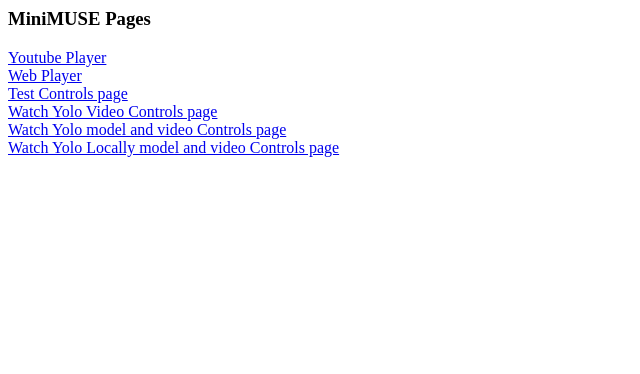
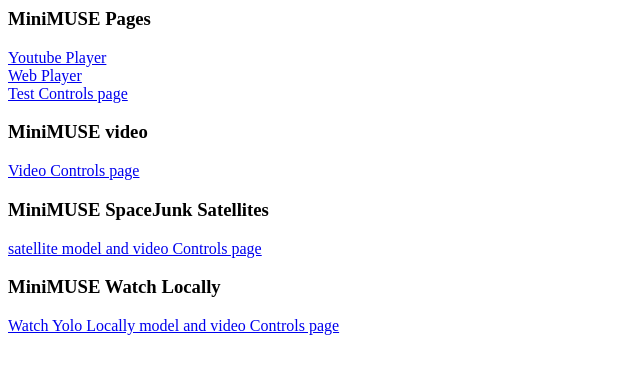
Before and after one commit to WorldViews/Mini-MUSE, a website: page static/index.html in a window 1280 px wide. Shown: the whole page, without its empty margins (0-640 px from the left). Drawn offline with Linux system fonts and the light colour scheme.

Commit message:
added sensible titles for muse buttons control page

```diff
--- a/static/index.html
+++ b/static/index.html
@@ -11,10 +11,13 @@
 <br>
 <a href="./test.html">Test Controls page</a>
 <br>
-<a href="./watchYoloVideo.html">Watch Yolo Video Controls page</a>
+<h3>MiniMUSE video</h3>
+<a href="./watchYoloVideo.html"> Video Controls page</a>
 <br>
-<a href="./museDriver.html">Watch Yolo model and video Controls page</a>
+<h3>MiniMUSE SpaceJunk Satellites</h3>
+<a href="./museDriver.html">satellite model and video Controls page</a>
 <br>
+<h3>MiniMUSE Watch Locally</h3>
 <a href="./museDriverLocal.html">Watch Yolo Locally model and video Controls page</a>
 
 </body>
```
